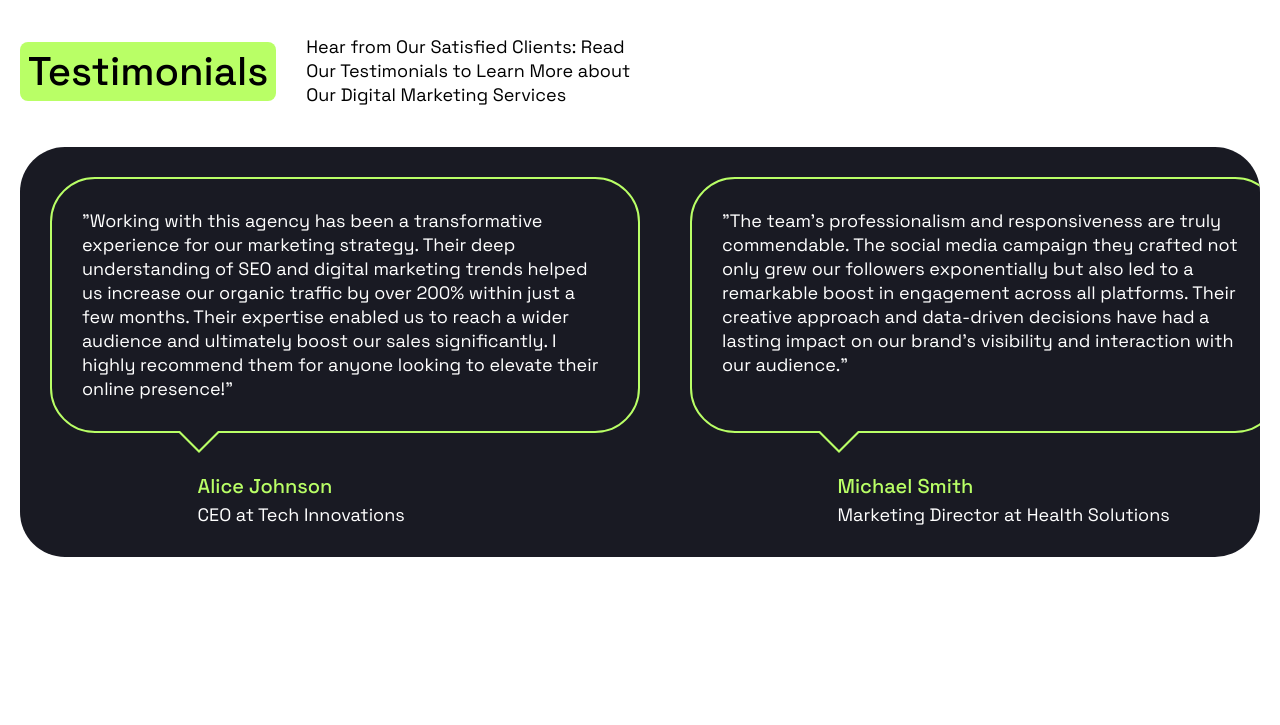
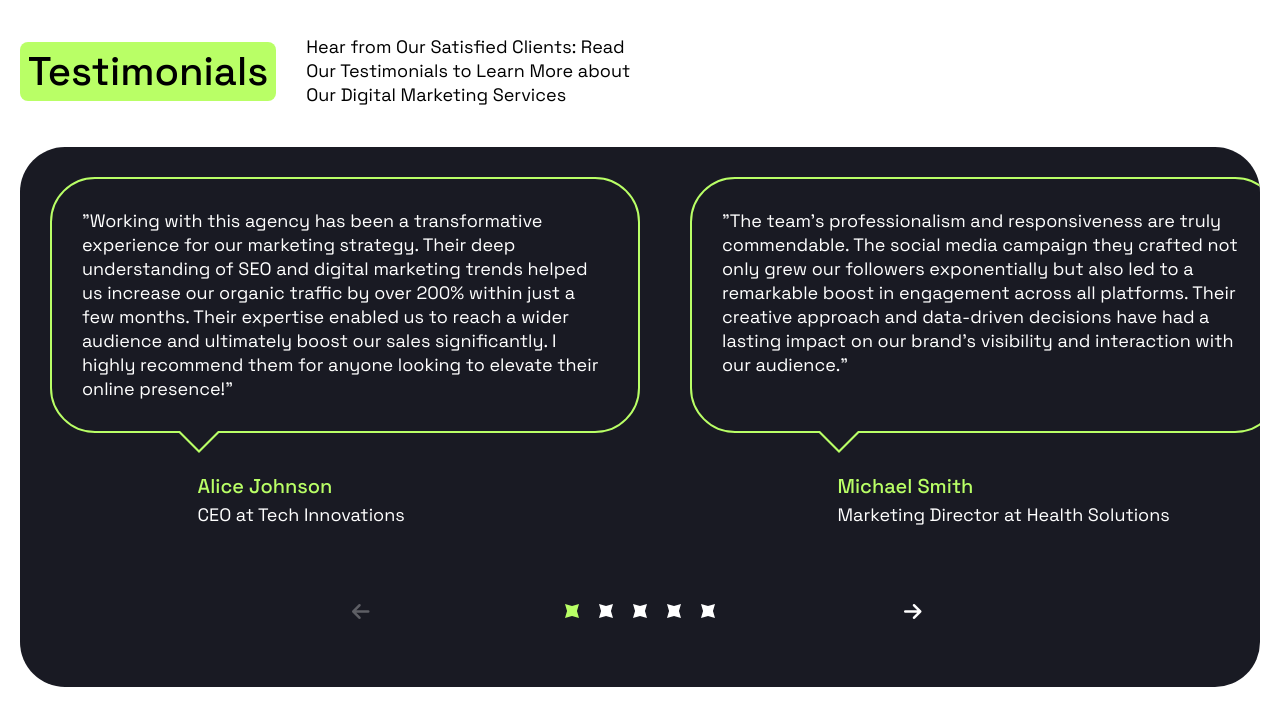
Before and after one commit to garryismael/positivus, a plain HTML site: page index.html in a window 1280 px wide. Shown: the part 5016-5741 px from the top of the page. Before the commit the page ends 5673 px from the top, so only its background shows below. Drawn offline with nearby package versions, Linux system fonts and the light colour scheme.

Commit message:
add dots

```diff
--- a/assets/css/style.css
+++ b/assets/css/style.css
@@ -537,10 +537,11 @@ header nav {
   padding-bottom: 100px;
 
   .embla {
+    position: relative;
     background: var(--dark);
     border-radius: 45px;
     margin-top: 40px;
-    padding: 30px;
+    padding: 30px 30px 0 30px;
   }
 
   .embla__container {
@@ -603,6 +604,59 @@ header nav {
       h4 {
         color: var(--green);
         padding-bottom: 4px;
+      }
+    }
+  }
+
+  .navigations {
+    display: flex;
+    align-items: center;
+    justify-content: space-between;
+    width: 100%;
+    padding: 50px 0px;
+    gap: 0;
+
+    button.embla__prev,
+    button.embla__next {
+      display: flex;
+      align-items: center;
+      height: 24px;
+      width: 24px;
+      border: none;
+      background: transparent;
+
+      i {
+        color: var(--white);
+      }
+
+      &:disabled {
+        i {
+          color: rgba(255, 255, 255, 0.3);
+        }
+      }
+    }
+
+    .embla__dots {
+      display: flex;
+      align-items: center;
+      justify-content: center;
+      width: 100%;
+      gap: 20px;
+
+      button {
+        display: flex;
+        align-items: center;
+        justify-content: center;
+        border: none;
+        background: transparent;
+      }
+
+      .embla__dot--selected {
+        svg {
+          path {
+            fill: var(--green);
+          }
+        }
       }
     }
   }
@@ -743,6 +797,17 @@ header nav {
   .teams button {
     display: none;
   }
+
+  .testimonials {
+    .navigations {
+      justify-content: center;
+      gap: 64px;
+
+      .embla__dots {
+        width: fit-content;
+      }
+    }
+  }
 }
 /*Laptop */
 @media (min-width: 1024px) {
@@ -874,6 +939,11 @@ header nav {
       grid-auto-columns: 50%;
       grid-auto-rows: 1fr;
     }
+
+    .navigations {
+      padding-top: 72px;
+      padding-bottom: 64px;
+    }
   }
 }
 /*Desktop*/
@@ -888,6 +958,12 @@ header nav {
     grid-template-columns: repeat(3, minmax(0, 1fr));
     gap: 40px;
   }
+
+  .testimonials {
+    .navigations {
+      gap: 189px;
+    }
+  }
 }
 /*Big screen*/
 @media (min-width: 1536px) {
--- a/assets/js/main.js
+++ b/assets/js/main.js
@@ -1,5 +1,9 @@
 const emblaCaseStudies = document.querySelector(".case-studies .embla");
 const emblaTestimonials = document.querySelector(".testimonials .embla");
+
+const prevButtonNode = document.querySelector(".embla__prev");
+const nextButtonNode = document.querySelector(".embla__next");
+const dotsNode = document.querySelector(".embla__dots");
 
 const container = document.getElementsByClassName("container");
 const acc = document.getElementsByClassName("accordion");
@@ -63,3 +67,104 @@ showTeamsBtn.addEventListener("click", (event) => {
   });
   event.currentTarget.style.display = "none";
 });
+
+const addTogglePrevNextBtnsActive = (emblaApi, prevBtn, nextBtn) => {
+  const togglePrevNextBtnsState = () => {
+    if (emblaApi.canScrollPrev()) prevBtn.removeAttribute("disabled");
+    else prevBtn.setAttribute("disabled", "disabled");
+
+    if (emblaApi.canScrollNext()) nextBtn.removeAttribute("disabled");
+    else nextBtn.setAttribute("disabled", "disabled");
+  };
+
+  emblaApi
+    .on("select", togglePrevNextBtnsState)
+    .on("init", togglePrevNextBtnsState)
+    .on("reInit", togglePrevNextBtnsState);
+
+  return () => {
+    prevBtn.removeAttribute("disabled");
+    nextBtn.removeAttribute("disabled");
+  };
+};
+
+const addPrevNextBtnsClickHandlers = (emblaApi, prevBtn, nextBtn) => {
+  console.log(emblaApi, prevBtn, nextBtn);
+  const scrollPrev = () => {
+    emblaApi.scrollPrev();
+  };
+  const scrollNext = () => {
+    emblaApi.scrollNext();
+  };
+  prevBtn.addEventListener("click", scrollPrev, false);
+  nextBtn.addEventListener("click", scrollNext, false);
+
+  const removeTogglePrevNextBtnsActive = addTogglePrevNextBtnsActive(
+    emblaApi,
+    prevBtn,
+    nextBtn
+  );
+
+  return () => {
+    removeTogglePrevNextBtnsActive();
+    prevBtn.removeEventListener("click", scrollPrev, false);
+    nextBtn.removeEventListener("click", scrollNext, false);
+  };
+};
+
+const addDotBtnsAndClickHandlers = (emblaApi, dotsNode) => {
+  let dotNodes = [];
+
+  const addDotBtnsWithClickHandlers = () => {
+    dotsNode.innerHTML = emblaApi
+      .scrollSnapList()
+      .map(
+        () => `<button class="embla__dot" type="button">
+                  <svg width="14" height="14" viewBox="0 0 14 14" fill="none" xmlns="http://www.w3.org/2000/svg">
+                    <path d="M7.0099 2.05941L14 0L11.9604 7.0099L14 14L7.0099 11.9604L0 14L2.05941 7.0099L0 0L7.0099 2.05941Z" fill="white"/>
+                  </svg>
+                </button>`
+      )
+      .join("");
+
+    const scrollTo = (index) => {
+      emblaApi.scrollTo(index);
+    };
+
+    dotNodes = Array.from(dotsNode.querySelectorAll(".embla__dot"));
+    dotNodes.forEach((dotNode, index) => {
+      dotNode.addEventListener("click", () => scrollTo(index), false);
+    });
+  };
+
+  const toggleDotBtnsActive = () => {
+    const previous = emblaApi.previousScrollSnap();
+    const selected = emblaApi.selectedScrollSnap();
+    dotNodes[previous].classList.remove("embla__dot--selected");
+    dotNodes[selected].classList.add("embla__dot--selected");
+  };
+
+  emblaApi
+    .on("init", addDotBtnsWithClickHandlers)
+    .on("reInit", addDotBtnsWithClickHandlers)
+    .on("init", toggleDotBtnsActive)
+    .on("reInit", toggleDotBtnsActive)
+    .on("select", toggleDotBtnsActive);
+
+  return () => {
+    dotsNode.innerHTML = "";
+  };
+};
+
+const removePrevNextBtnsClickHandlers = addPrevNextBtnsClickHandlers(
+  emblaApiTestimonial,
+  prevButtonNode,
+  nextButtonNode
+);
+const removeDotBtnsAndClickHandlers = addDotBtnsAndClickHandlers(
+  emblaApiTestimonial,
+  dotsNode
+);
+
+emblaApiTestimonial.on("destroy", removePrevNextBtnsClickHandlers);
+emblaApiTestimonial.on("destroy", removeDotBtnsAndClickHandlers);
--- a/index.html
+++ b/index.html
@@ -589,6 +589,16 @@
             </div>
           </div>
         </div>
+
+        <div class="navigations">
+          <button class="embla__prev">
+            <i class="fa-solid fa-arrow-left fa-lg"></i>
+          </button>
+          <div class="embla__dots"></div>
+          <button class="embla__next">
+            <i class="fa-solid fa-arrow-right fa-lg"></i>
+          </button>
+        </div>
       </div>
     </section>
     <script src="https://unpkg.com/embla-carousel/embla-carousel.umd.js"></script>
```
